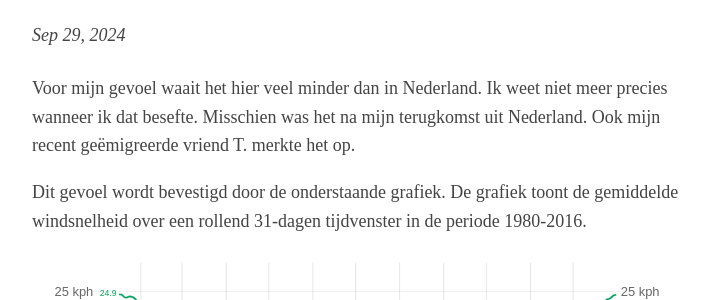
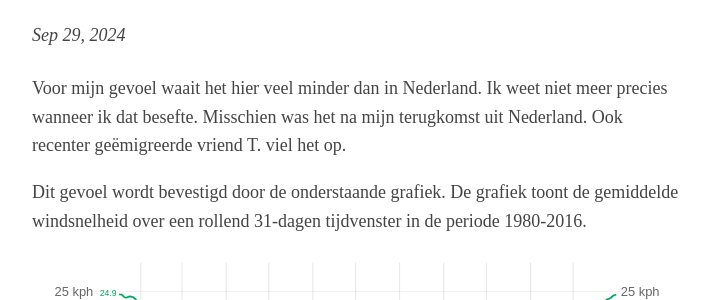
Before and after one commit to Roald87/roaldin.ch, a Jekyll site: the page built from _posts/2024-09-29-wind.md, in a window 1280 px wide. Shown: the part 194-494 px from the top of the page, without its empty margins (283-992 px from the left). Built offline with Jekyll 4.4.1, drawn with Linux system fonts in a browser that asks for light colours; comment, search, counter and statistics services are not loaded.

Commit message:
revert some corrections

```diff
--- a/_posts/2024-09-29-wind.md
+++ b/_posts/2024-09-29-wind.md
@@ -4,7 +4,7 @@ title: Wind
 image: assets/wind-ams-zur.svg
 ---
 
-Voor mijn gevoel waait het hier veel minder dan in Nederland. Ik weet niet meer precies wanneer ik dat besefte. Misschien was het na mijn terugkomst uit Nederland. Ook mijn recent geëmigreerde vriend T. merkte het op.
+Voor mijn gevoel waait het hier veel minder dan in Nederland. Ik weet niet meer precies wanneer ik dat besefte. Misschien was het na mijn terugkomst uit Nederland. Ook recenter geëmigreerde vriend T. viel het op.
 
 Dit gevoel wordt bevestigd door de onderstaande grafiek. De grafiek toont de gemiddelde windsnelheid over een rollend 31-dagen tijdvenster in de periode 1980-2016.
 
```
